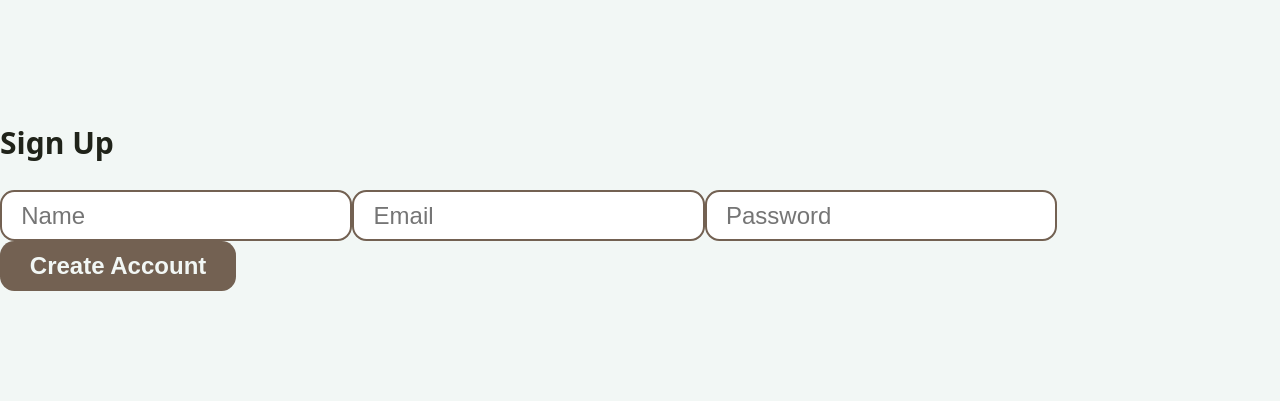
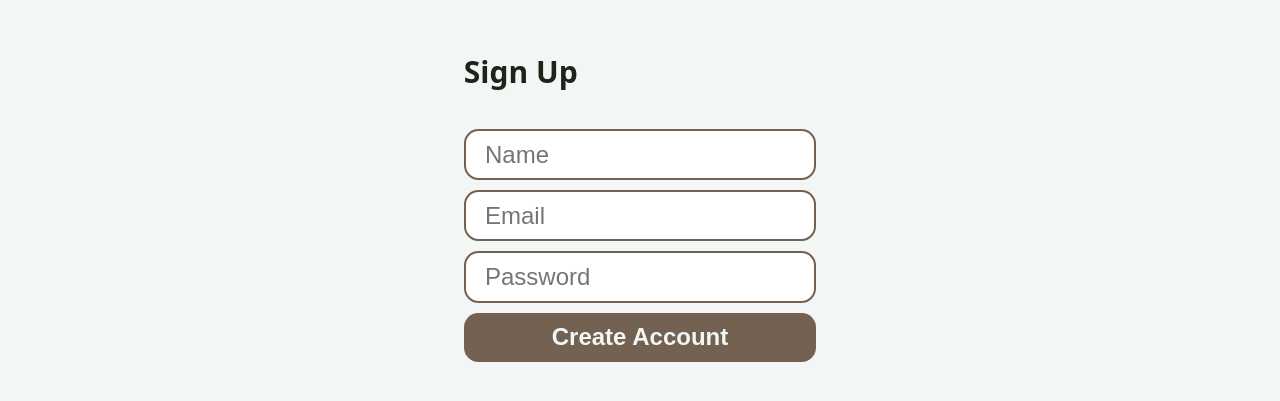
Before and after one commit to polina-prokofieva/kids-budget, a React (Vite) app: page /signup in a window 1280 px wide. Shown: the part 207-608 px from the top of the page. Built offline with nearby package versions, Linux system fonts and the light colour scheme; no server answers; a web font is replaced by a local one.

Commit message:
update forms

```diff
--- a/src/index.less
+++ b/src/index.less
@@ -57,6 +57,13 @@ h1 {
   line-height: 1.1;
 }
 
+form {
+  display: flex;
+  flex-direction: column;
+  gap: 10px;
+  background-color: var(--bg-color);
+}
+
 button {
   border: 1px solid transparent;
   padding: 0.4em 1.2em;
--- a/src/pages/signin/SignIn.module.less
+++ /dev/null
@@ -1,6 +0,0 @@
-.form {
-  display: flex;
-  flex-direction: column;
-  gap: 10px;
-  background-color: var(--bg-color);
-}
--- a/src/pages/signin/SignIn.tsx
+++ b/src/pages/signin/SignIn.tsx
@@ -1,32 +1,41 @@
-import { useState } from "react";
 import { signInWithEmailAndPassword } from "firebase/auth";
 import { auth } from "../../firebase/firebase";
+import { useForm, type SubmitHandler } from "react-hook-form";
 
-import styles from './SignIn.module.less';
+type Inputs = {
+  email: string;
+  password: string;
+};
 
-export default function SignIn() {
-  const [email, setEmail] = useState("");
-  const [password, setPassword] = useState("");
-  const [error, setError] = useState("");
+const SignIn = () => {
 
-  const handleSubmit = async (e: React.FormEvent) => {
-    e.preventDefault();
+  const {
+    register,
+    handleSubmit,
+    formState: { errors },
+  } = useForm<Inputs>();
+
+  const onSubmit: SubmitHandler<Inputs> = async ({ email, password }) => {
     try {
       await signInWithEmailAndPassword(auth, email, password);
     } catch (err: any) {
-      setError(err.message);
+      console.error(err.message);
     }
   };
 
   return (
-    <div className={styles.SignIn}>
-      <form onSubmit={handleSubmit} className={styles.form}>
+    <div>
+      <form onSubmit={handleSubmit(onSubmit)}>
         <h2>Sign In</h2>
-        <input placeholder="Email" onChange={e => setEmail(e.target.value)} />
-        <input placeholder="Password" type="password" onChange={e => setPassword(e.target.value)} />
+        <input defaultValue="" {...register('email')} />
+        {errors.email && <span>Email is required</span>}
+
+        <input defaultValue="" {...register('password')} type="password" />
+        {errors.password && <span>Password is required</span>}
         <button type="submit">Login</button>
-        {error && <p style={{ color: "red" }}>{error}</p>}
       </form>
     </div>
   );
-}
+};
+
+export default SignIn;
--- a/src/pages/signup/SignUp.tsx
+++ b/src/pages/signup/SignUp.tsx
@@ -1,31 +1,43 @@
-import { useState } from "react";
 import { createUserWithEmailAndPassword, updateProfile } from "firebase/auth";
 import { auth } from "../../firebase/firebase";
+import { useForm, type SubmitHandler } from "react-hook-form";
+
+type Inputs = {
+  name: string;
+  email: string;
+  password: string;
+}
 
 export default function SignUp() {
-  const [name, setName] = useState("");
-  const [email, setEmail] = useState("");
-  const [password, setPassword] = useState("");
-  const [error, setError] = useState("");
+  const {
+    register,
+    handleSubmit,
+    formState: { errors },
+  } = useForm<Inputs>();
 
-  const handleSubmit = async (e: React.FormEvent) => {
-    e.preventDefault();
+  const onSubmit: SubmitHandler<Inputs> = async ({ name, email, password }) => {
     try {
       const userCred = await createUserWithEmailAndPassword(auth, email, password);
       await updateProfile(userCred.user, { displayName: name });
     } catch (err: any) {
-      setError(err.message);
+      console.error(err.message);
     }
   };
 
   return (
-    <form onSubmit={handleSubmit}>
+    <form onSubmit={handleSubmit(onSubmit)}>
       <h2>Sign Up</h2>
-      <input placeholder="Name" onChange={e => setName(e.target.value)} />
-      <input placeholder="Email" onChange={e => setEmail(e.target.value)} />
-      <input placeholder="Password" type="password" onChange={e => setPassword(e.target.value)} />
+
+      <input placeholder="Name" defaultValue="" {...register('name')} />
+      {errors.name && <span>Name is required</span>}
+
+      <input placeholder="Email"  defaultValue="" {...register('email')} />
+      {errors.name && <span>Email is required</span>}
+
+      <input placeholder="Password" type="password" defaultValue="" {...register('password')} />
+      {errors.name && <span>Password is required</span>}
+
       <button type="submit">Create Account</button>
-      {error && <p style={{ color: "red" }}>{error}</p>}
     </form>
   );
 }
```
